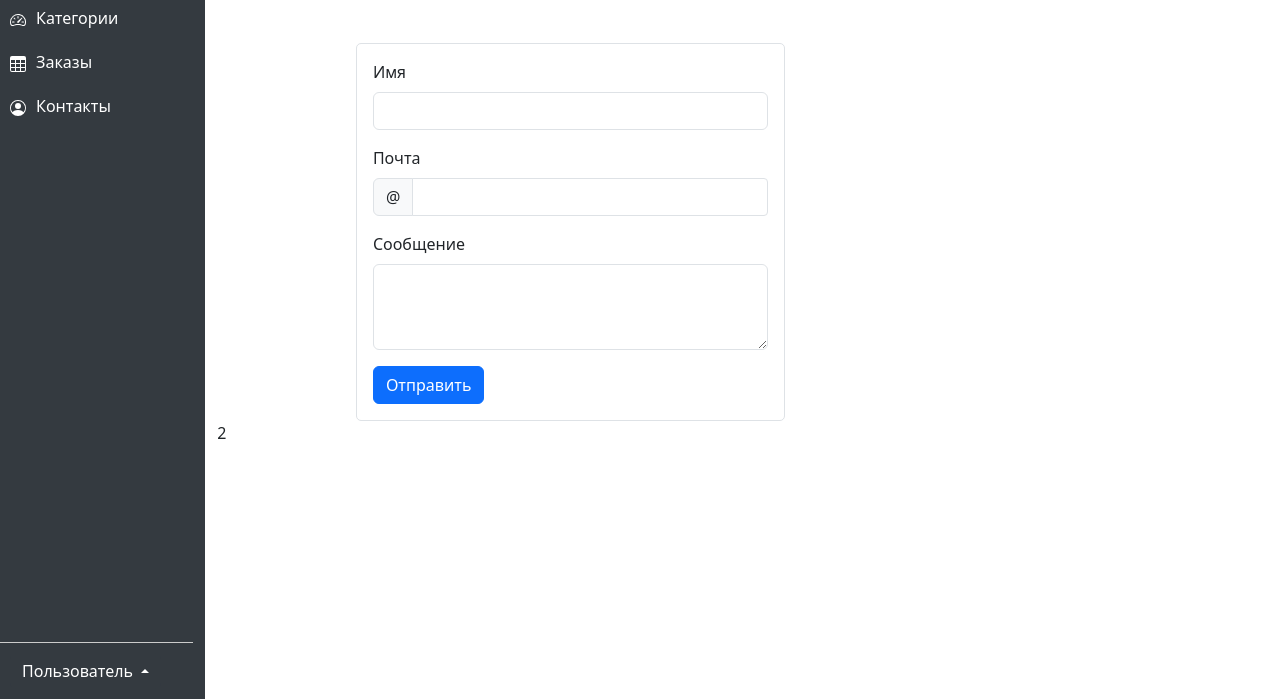
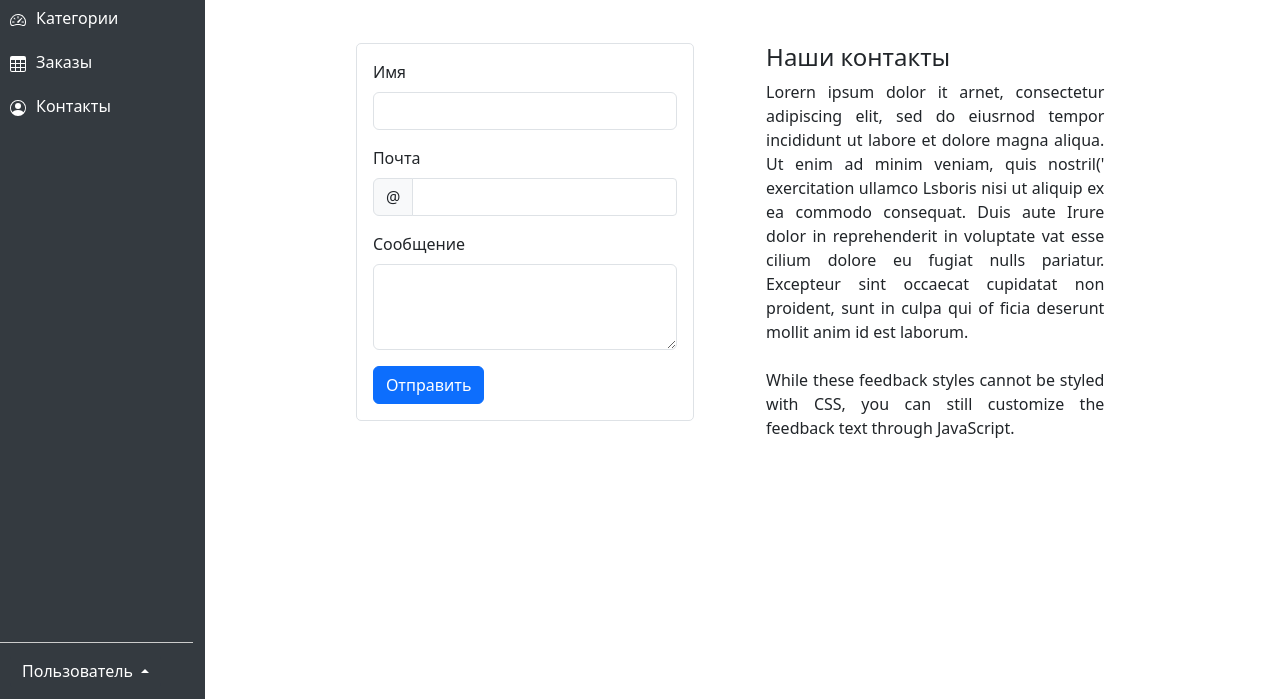
Before and after one commit to Vadimko4/HW_module6_Django_21.2, a plain HTML site: page src/contacts.html in a window 1280 px wide. Shown: the part 101-800 px from the top of the page. Drawn offline with Linux system fonts and the light colour scheme.

Commit message:
update contacts.html - done

```diff
--- a/src/contacts.html
+++ b/src/contacts.html
@@ -150,7 +150,7 @@
         <div class="row">
             <div class="col-1"></div>
             <!-- Форма для обратной связи -->
-            <div class="col-5 mx-5" >
+            <div class="col-4 mx-5">
                 <form class="border p-3" style="border-radius: 5px;">
                     <div class="mb-3">
                         <label for="exampleInputName" class="form-label">Имя</label>
@@ -171,8 +171,18 @@
                 </form>
             </div>
             <!-- Наши контакты -->
-            <div class="col-5">
-                2
+            <div class="col-4">
+                <h4>Наши контакты</h4>
+                <p style="text-align: justify;">
+                    Lorern ipsum dolor it arnet, consectetur adipiscing elit, sed do eiusrnod tempor incididunt ut
+                    labore et dolore magna aliqua. Ut enim ad minim veniam, quis nostril(' exercitation ullamco Lsboris
+                    nisi ut aliquip ex ea commodo consequat. Duis aute Irure dolor in reprehenderit in voluptate vat
+                    esse cilium dolore eu fugiat nulls pariatur. Excepteur sint occaecat cupidatat non proident, sunt in
+                    culpa qui of ficia deserunt mollit anim id est laborum.<br>
+                    <br>
+                    While these feedback styles cannot be styled with CSS, you can still customize the feedback text
+                    through JavaScript.
+                </p>
             </div>
             <div class="col-1">
             </div>
```
